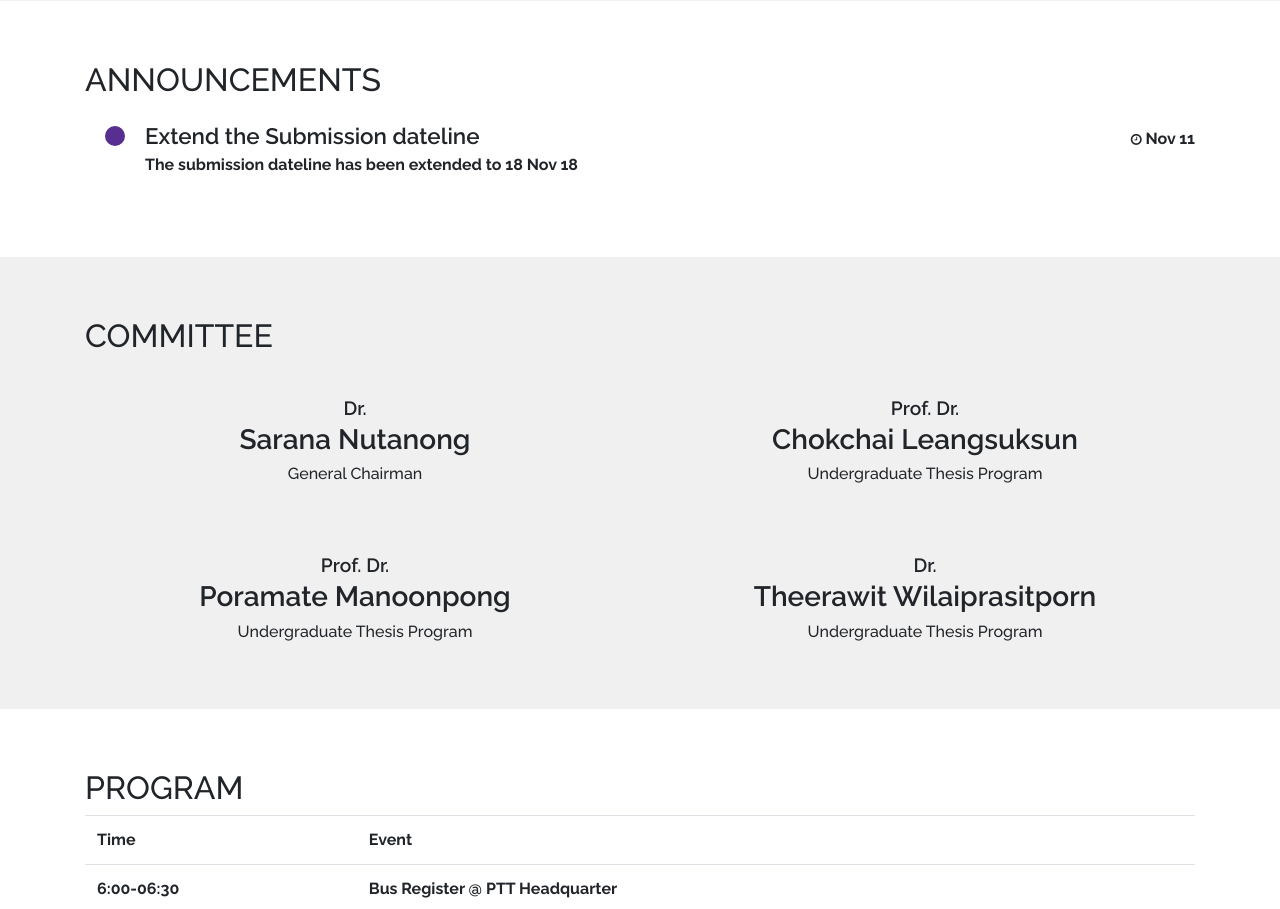
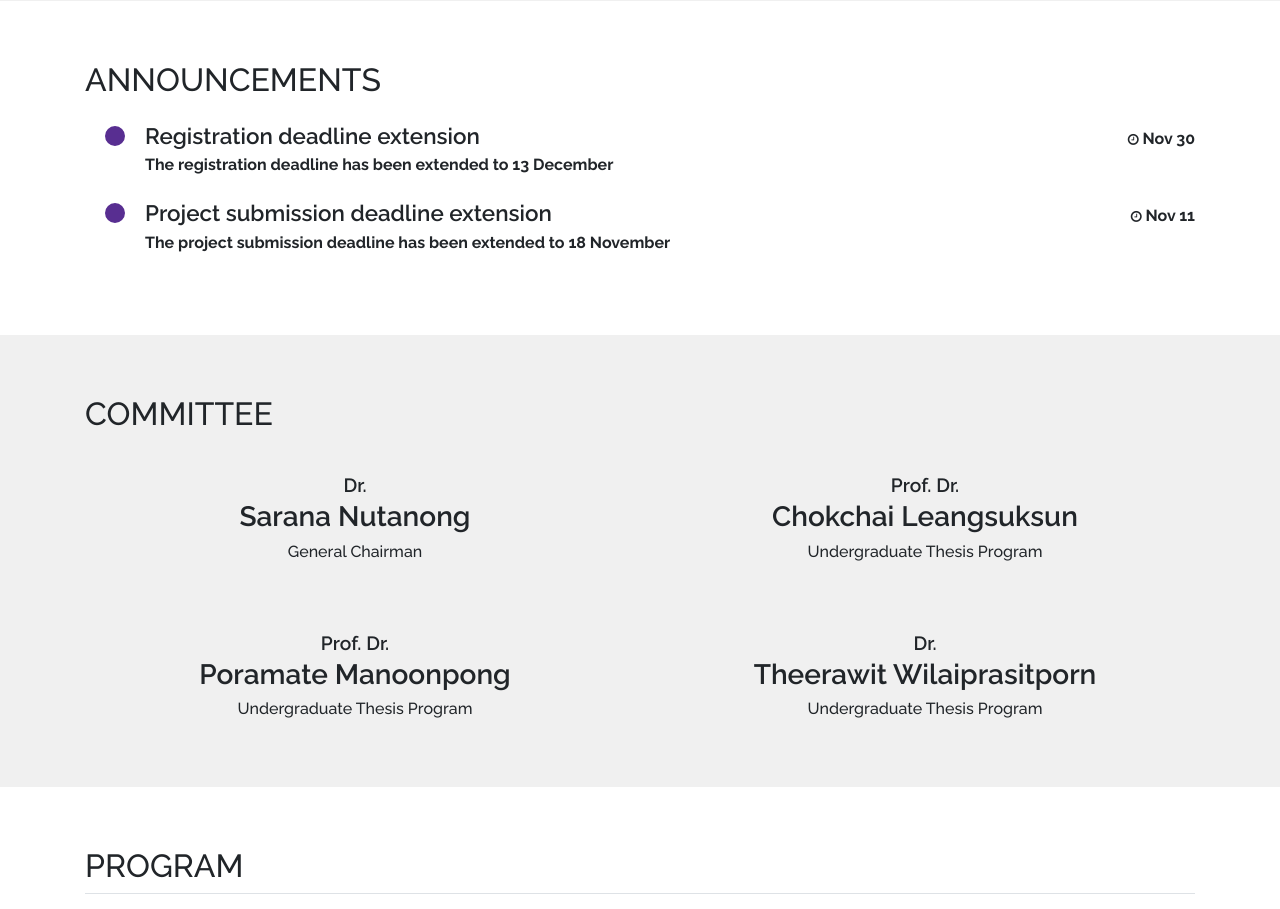
Before and after one commit to ist-fr/2019, a Vue app: page / in a window 1280 px wide. Shown: the part 1500-2409 px from the top of the page. Built offline with nearby package versions, Linux system fonts and the light colour scheme; what vue-scrollactive, vuetable-2 would draw is missing.

Commit message:
Update announcements with registration deadline extension

```diff
--- a/src/components/Home/Announcements.vue
+++ b/src/components/Home/Announcements.vue
@@ -22,8 +22,13 @@ export default {
     return {
       announcements: [
         {
-          title: 'Extend the Submission dateline',
-          content: 'The submission dateline has been extended to 18 Nov 18',
+          title: 'Registration deadline extension',
+          content: 'The registration deadline has been extended to 13 December',
+          datetime: 'Nov 30'
+        },
+        {
+          title: 'Project submission deadline extension',
+          content: 'The project submission deadline has been extended to 18 November',
           datetime: 'Nov 11'
         }
       ]
```
